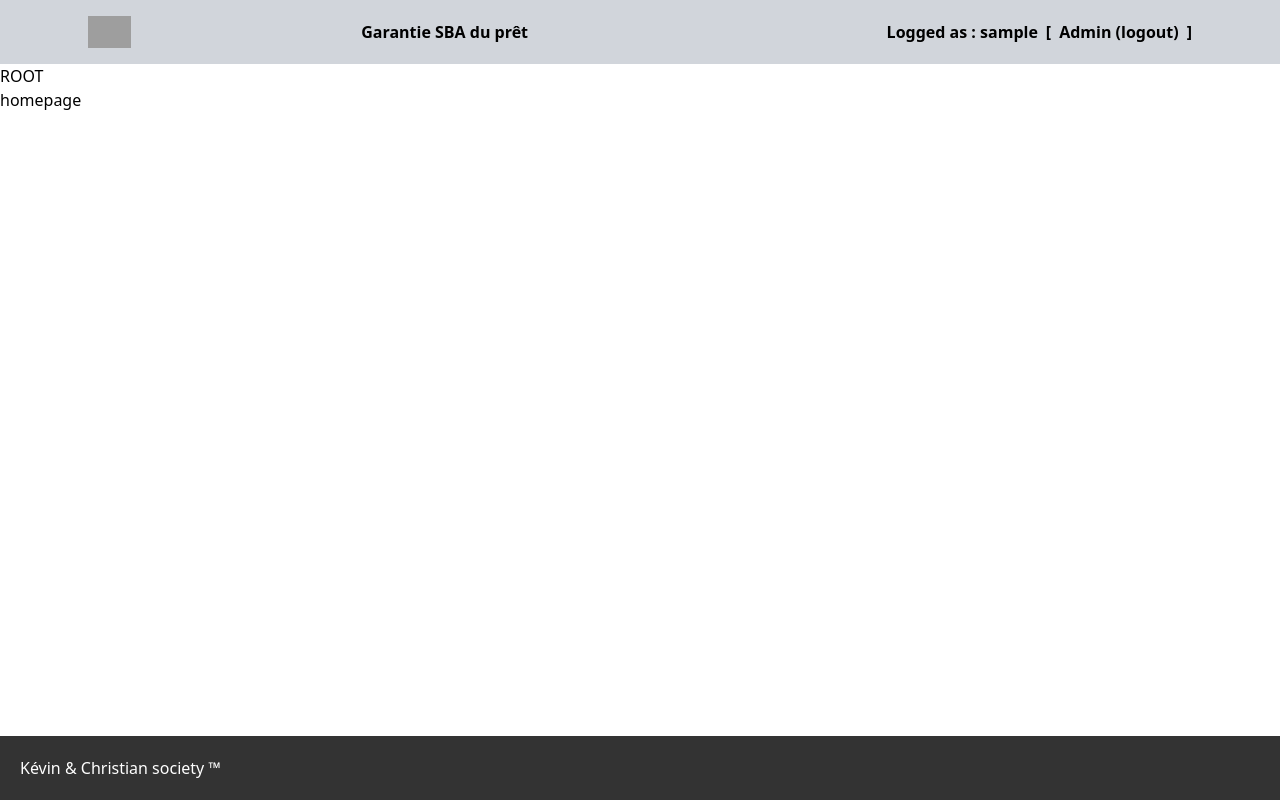
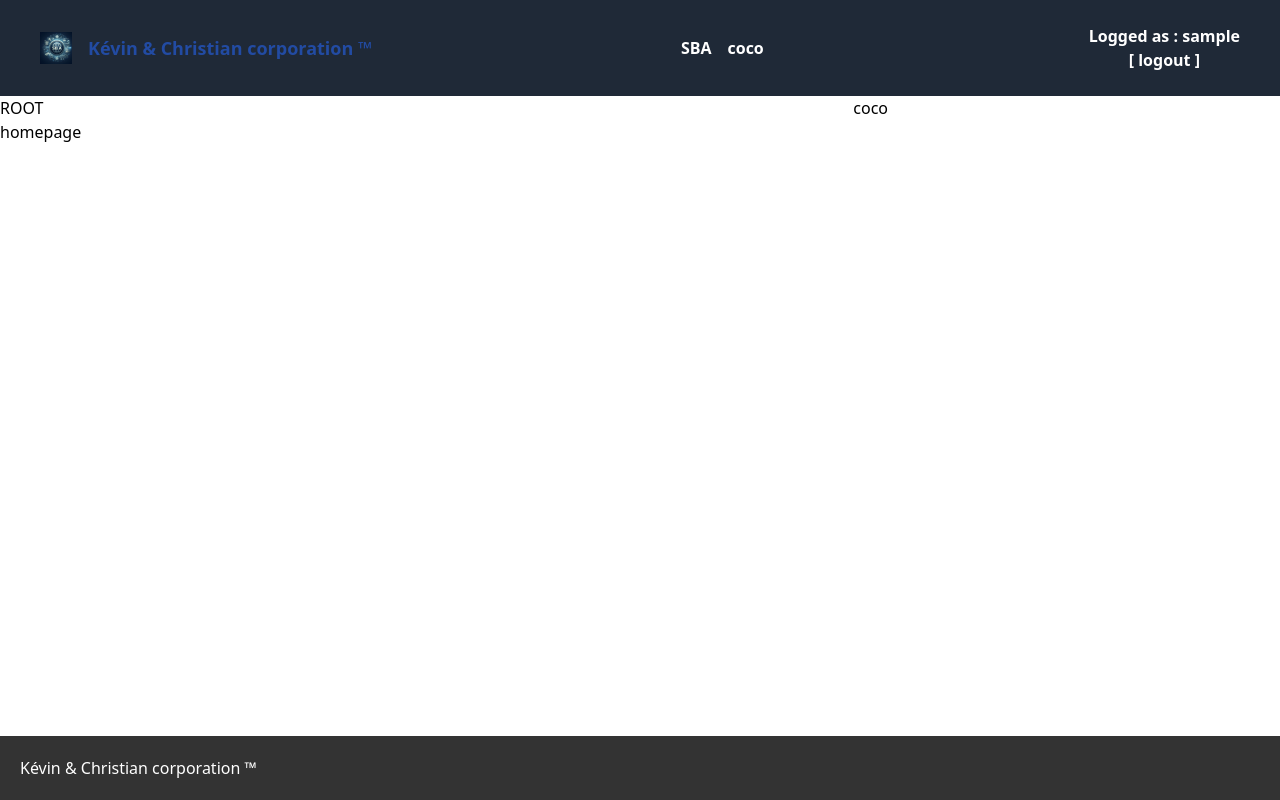
Before and after one commit to ChristianPRO1982/Projet_US_SBA, a Django app: page / in a window 1280 px wide. Run offline with Django 4.2, Linux system fonts and the light colour scheme; the visitor is signed in with stand-in values (Sample User, id 1); some libraries are stand-ins or nearby versions; grey boxes are pictures that could not be loaded.

Commit message:
nouvelle nav bar

```diff
--- a/django_us_sba/root/templates/html/root_homepage.html
+++ b/django_us_sba/root/templates/html/root_homepage.html
@@ -8,3 +8,7 @@ ROOT TITLE
 <h1>ROOT</h1>
 <h2>homepage</h2>
 {% endblock content %}
+
+{% block right-column %}
+<h3>coco</h3>
+{% endblock right-column %}
--- a/django_us_sba/static/css/style.css
+++ b/django_us_sba/static/css/style.css
@@ -1,7 +1,3 @@
-p {
-    color:green
-}
-
 footer {
     position: fixed;
     bottom: 0;
--- a/django_us_sba/templates/base.html
+++ b/django_us_sba/templates/base.html
@@ -10,7 +10,18 @@
 </head>
 <body>
     {% include "includes/header.html" %}
-    {% block content %}{% endblock content %}
+
+    <div class="flex flex-col lg:flex-row">
+        <div class="lg:w-2/3">
+            {% block content %}{% endblock content %}
+        </div>
+        <div class="lg:w-1/3">
+            {% block right-column %}{% endblock right-column %}
+        </div>
+    </div>
+
+
+
     {% include "includes/footer.html" %}
 
     <script src="{% static "js/script.js" %}"></script>
--- a/django_us_sba/templates/includes/footer.html
+++ b/django_us_sba/templates/includes/footer.html
@@ -1,3 +1,3 @@
 <footer class="hidden sm:block">
-    Kévin & Christian society ™
+    Kévin & Christian corporation ™
 </footer>
--- a/django_us_sba/templates/includes/header.html
+++ b/django_us_sba/templates/includes/header.html
@@ -1,44 +1,25 @@
 {% load static %}
 
-<style>
-    nav a:hover {
-        background-color: #5dade2;
-    }
-</style>
-<header class='bg-gray-300'>
-    <nav class='justify-between max-w-6xl mx-auto items-center px-6 h-16 text-base font-semibold hidden md:flex'>
-        <a href="/"><img class="h-8 w-auto" src="https://tailwindui.com/img/logos/mark.svg?color=indigo&shade=600" alt=""></a>
-        <div class='flex lg:gap-x-16 gap-x-6'>
-            <a href=" {% url "predict_homepage" %} ">Garantie SBA du prêt</a>
-            <a href=""></a>
-            <a href=""></a>
+<header>
+    <nav class="text-white font-semibold bg-gray-800 p-6 flex items-center justify-between">
+        <div class="flex items-center">
+            <a href="/"><img class="h-8 mr-4 w-auto ml-4"
+                src="{% static "images/US_SQB-1.jpeg" %}" alt="#"></a>
+            <span class="text-blue-600/60 text-lg font-bold hidden sm:flex">Kévin & Christian corporation ™</span>
         </div>
 
-        <div class='flex gap-x-2'>
-        {% if user.is_authenticated %}
-            <span>Logged as : {{user.get_username}}</span>
-            [ <a href="http://127.0.0.1:8000/admin/">Admin (logout)</a> ]
-        {% else %}
-            <span>You are not logged</span>
-            [ <a href="http://127.0.0.1:8000/admin/login/?next=/admin/">login</a> ]
-        {% endif %}
+        <div class="mr-4 hidden md:flex">
+            {% include "includes/links.html" %}
         </div>
 
+        <div class="text-center mr-4 hidden md:flex">
+            {% if user.is_authenticated %}
+                <span>Logged as : {{user.get_username}}<br>
+                [ <a href="http://127.0.0.1:8000/admin/">logout</a> ]</span>
+            {% else %}
+                <span>You are not logged</span>
+                [ <a href="http://127.0.0.1:8000/admin/login/?next=/admin/">login</a> ]
+            {% endif %}
+        </div>
     </nav>
-
-    <div id='hamburger' class='flex justify-end md:hidden h-16 items-center'>
-        <div class='w-6 space-y-1 mx-3'>
-            <div class="h-1 bg-black"></div>
-            <div class="h-1 bg-black"></div>
-            <div class="h-1 bg-black"></div>
-        </div>
-    </div>
-
-    <nav id='menu' class='flex flex-col absolute top-0 bg-gray-400 w-full hidden'>
-        <a href="">Lien 1</a>
-        <a href="">Lien 2</a>
-        <a href="">Lien 3</a>
-        <a href="">Login &#10132;</a>
-    </nav>
-
 </header>
--- /dev/null
+++ b/django_us_sba/templates/includes/links.html
@@ -0,0 +1,2 @@
+        <a class="mx-2" href=" {% url "predict_homepage" %} ">SBA</a>
+        <a class="mx-2" href="coco">coco</a>
--- a/django_us_sba/us_sba/settings.py
+++ b/django_us_sba/us_sba/settings.py
@@ -37,9 +37,11 @@ INSTALLED_APPS = [
     'django.contrib.contenttypes',
     'django.contrib.sessions',
     'django.contrib.messages',
+    "livereload",
     'django.contrib.staticfiles',
     'root',
     'predict',
+    'widget_tweaks',
 ]
 
 MIDDLEWARE = [
@@ -50,6 +52,7 @@ MIDDLEWARE = [
     'django.contrib.auth.middleware.AuthenticationMiddleware',
     'django.contrib.messages.middleware.MessageMiddleware',
     'django.middleware.clickjacking.XFrameOptionsMiddleware',
+    'livereload.middleware.LiveReloadScript',
 ]
 
 ROOT_URLCONF = 'us_sba.urls'
```
Also changed, not shown: django_us_sba/templates/includes/header2.html (added, +37 -0 lines).
